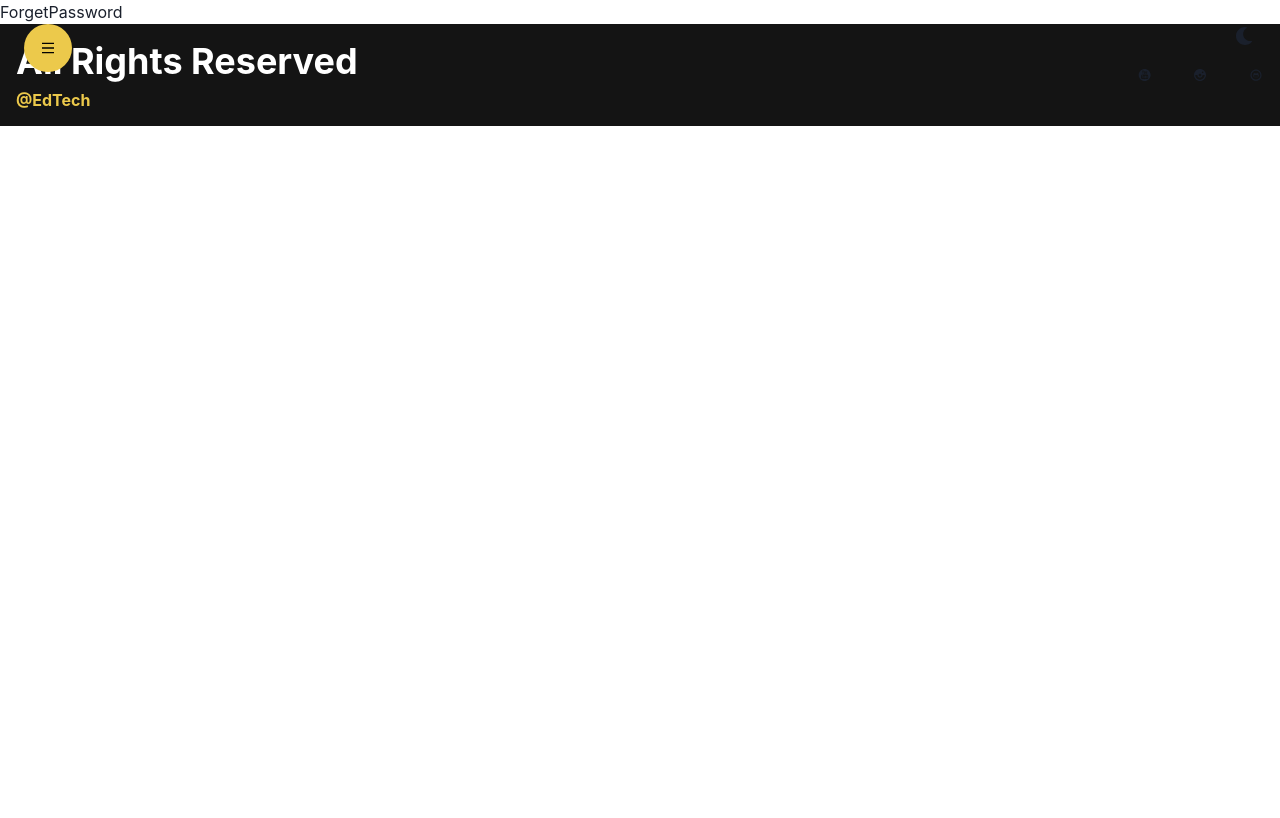
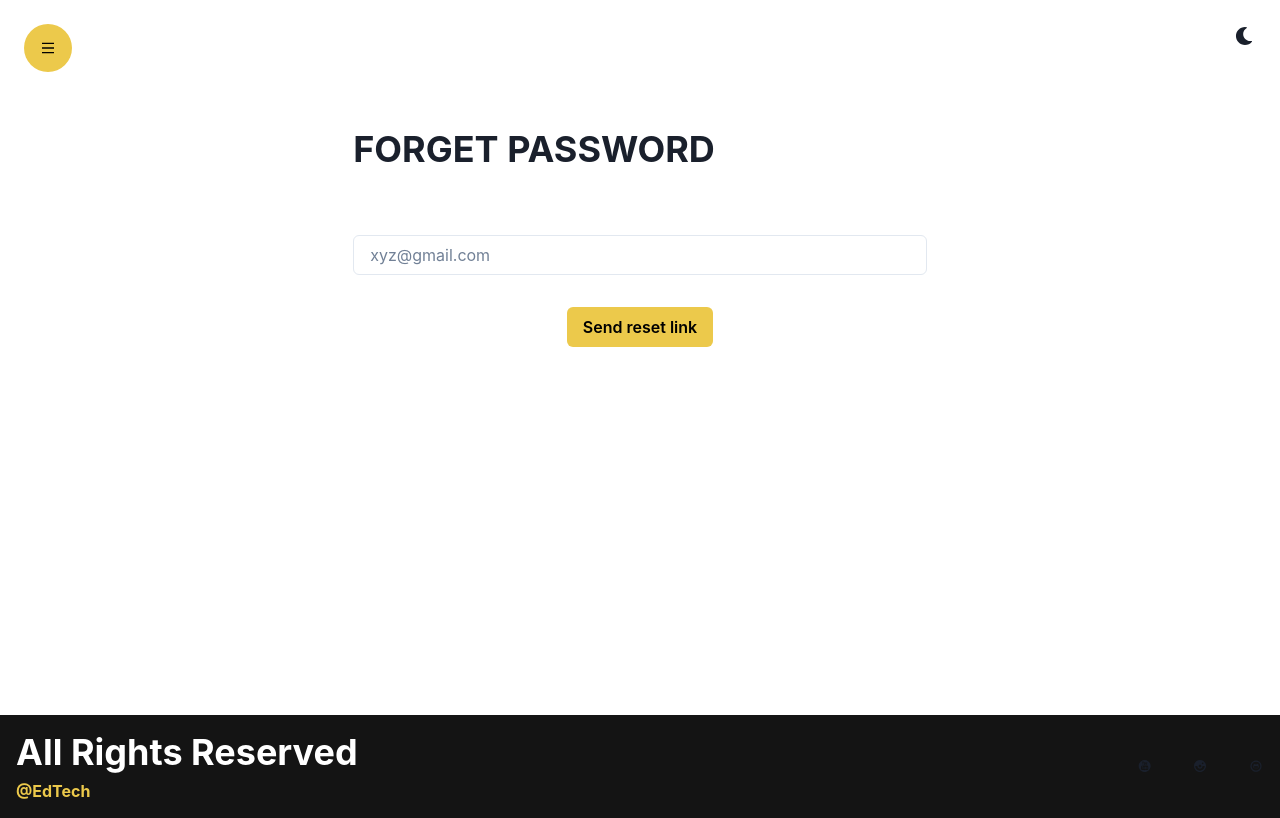
Before and after one commit to Ranjeet0302Singh/edtech-frontend, a React (Create React App) app: page /forgetpassword in a window 1280 px wide. Built offline with nearby package versions, Linux system fonts and the light colour scheme.

Commit message:
reset password and forget password done

```diff
--- a/src/App.js
+++ b/src/App.js
@@ -7,6 +7,7 @@ import Footer from './components/Layout/Footer/Footer';
 import Login from './components/Auth/Login';
 import Register from './components/Auth/Register';
 import ForgetPassword from './components/Auth/ForgetPassword';
+import ResetPassword from './components/Auth/ResetPassword';
 
 const App = () => {
   return (
@@ -19,6 +20,7 @@ const App = () => {
           <Route path='/login' element={<Login/>}/>
           <Route path='/register' element={<Register/>}/>
           <Route path='/forgetpassword' element={<ForgetPassword/>}/>
+          <Route path='/resetpassword/:token' element={<ResetPassword/>}/>
         </Routes>
         <Footer/>
       </Router>
--- a/src/components/Auth/ForgetPassword.jsx
+++ b/src/components/Auth/ForgetPassword.jsx
@@ -1,9 +1,38 @@
-import React from 'react'
+import { Container, Heading, Button, Input, VStack } from '@chakra-ui/react';
+import React, { useState } from 'react';
+import { Link } from 'react-router-dom';
 
 const ForgetPassword = () => {
+  const [email, setEmail] = useState('');
   return (
-    <div>ForgetPassword</div>
-  )
-}
+    <Container py={'16'} h={'89.4vh'}>
+      <form>
+        <Heading
+          children="Forget Password"
+          my={'16'}
+          textTransform={'uppercase'}
+          alignItems={['center', 'left']}
+        />
+        <VStack spacing={'8'}>
+          <Input
+            required
+            id="email"
+            value={email}
+            onChange={e => setEmail(e.target.value)}
+            placeholder="xyz@gmail.com"
+            type="email"
+            focusBorderColor="yello.500"
+          />
+          <Link to={`/resetpassword/${email}`}>
+            <Button type="submit" w={'full'} colorScheme="yellow">
+              {' '}
+              Send reset link
+            </Button>
+          </Link>
+        </VStack>
+      </form>
+    </Container>
+  );
+};
 
-export default ForgetPassword
+export default ForgetPassword;
--- /dev/null
+++ b/src/components/Auth/ResetPassword.jsx
@@ -0,0 +1,35 @@
+import { Container, Heading, Button, Input, VStack } from '@chakra-ui/react';
+import React, { useState } from 'react';
+
+const ResetPassword = () => {
+  const [password, setPassword] = useState('');
+  return (
+    <Container py={'16'} h={'89.4vh'}>
+      <form>
+        <Heading
+          children="Reset Password"
+          my={'16'}
+          textTransform={'uppercase'}
+          alignItems={['center', 'left']}
+        />
+        <VStack spacing={'8'}>
+          <Input
+            required
+            id="password"
+            value={password}
+            onChange={e => setPassword(e.target.value)}
+            placeholder="password"
+            type="password"
+            focusBorderColor="yello.500"
+          />
+          <Button type="submit" w={'full'} colorScheme="yellow">
+            {' '}
+           Reset Password
+          </Button>
+        </VStack>
+      </form>
+    </Container>
+  );
+};
+
+export default ResetPassword;
```
